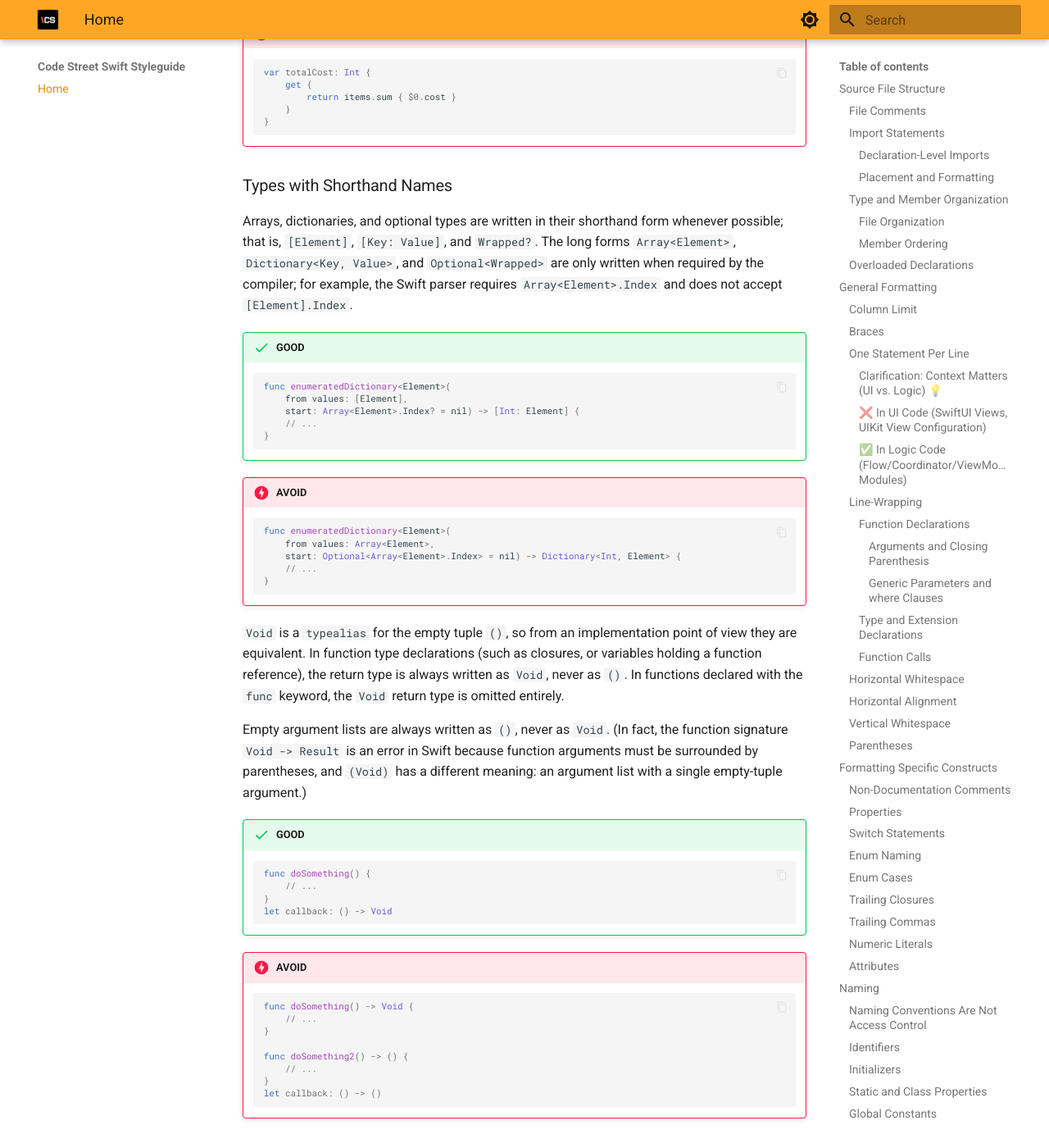
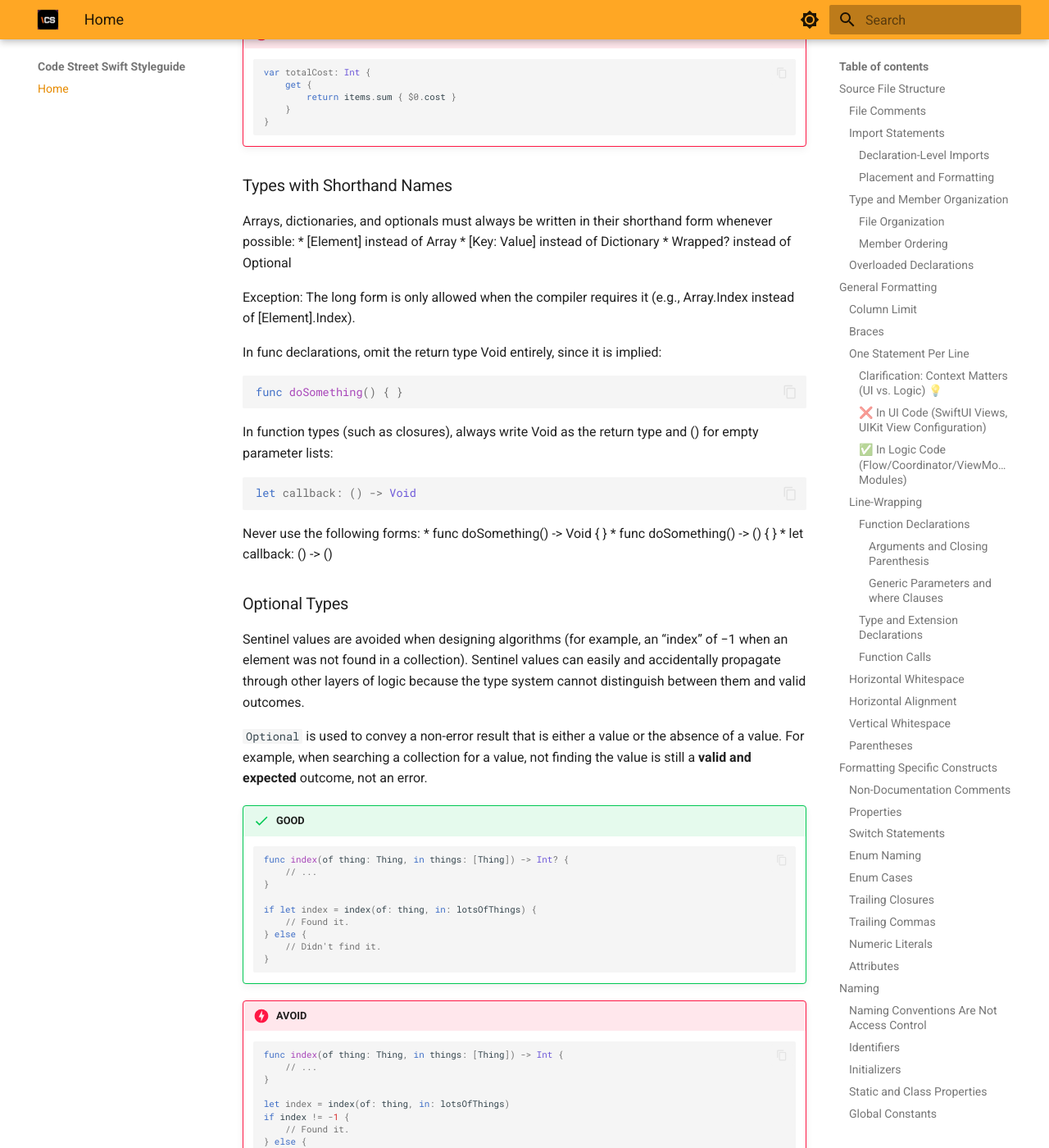
Before and after one commit to Lamass566/styleguide, an MkDocs documentation site: the page built from docs/index.md, in a window 1280 px wide and 1400 px high, scrolled down 24971 px. Shown: the whole window at 82% size. Built offline with MkDocs 1.6.1 and Material for MkDocs 9.7.7, drawn with Linux system fonts in a browser that asks for light colours.

Commit message:
Update index.md

````diff
--- a/docs/index.md
+++ b/docs/index.md
@@ -1001,46 +1001,27 @@ The `get` block for a read-only computed property is omitted and its body is dir
 
 ### Types with Shorthand Names
 
-Arrays, dictionaries, and optional types are written in their shorthand form whenever possible; that is, `[Element]`, `[Key: Value]`, and `Wrapped?`. The long forms `Array<Element>`, `Dictionary<Key, Value>`, and `Optional<Wrapped>` are only written when required by the compiler; for example, the Swift parser requires `Array<Element>.Index` and does not accept `[Element].Index`.
-
-!!! success "GOOD"
-    ```swift
-    func enumeratedDictionary<Element>(
-        from values: [Element],
-        start: Array<Element>.Index? = nil) -> [Int: Element] {
-        // ...
-    }
-    ```
-!!! danger "AVOID"
-    ```swift
-    func enumeratedDictionary<Element>(
-        from values: Array<Element>,
-        start: Optional<Array<Element>.Index> = nil) -> Dictionary<Int, Element> {
-        // ...
-    }
-    ```
-`Void` is a `typealias` for the empty tuple `()`, so from an implementation point of view they are equivalent. In function type declarations (such as closures, or variables holding a function reference), the return type is always written as `Void`, never as `()`. In functions declared with the `func` keyword, the `Void` return type is omitted entirely.
-
-Empty argument lists are always written as `()`, never as `Void`. (In fact, the function signature `Void -> Result` is an error in Swift because function arguments must be surrounded by parentheses, and `(Void)` has a different meaning: an argument list with a single empty-tuple argument.)
-
-!!! success "GOOD"
-    ```swift
-    func doSomething() {
-        // ...
-    }
-    let callback: () -> Void
-    ```
-!!! danger "AVOID"
-    ```swift
-    func doSomething() -> Void {
-        // ...
-    }
-
-    func doSomething2() -> () {
-        // ...
-    }
-    let callback: () -> ()
-    ```
+Arrays, dictionaries, and optionals must always be written in their shorthand form whenever possible:
+* [Element] instead of Array<Element>
+* [Key: Value] instead of Dictionary<Key, Value>
+* Wrapped? instead of Optional<Wrapped>
+
+Exception: The long form is only allowed when the compiler requires it (e.g., Array<Element>.Index instead of [Element].Index).
+
+In func declarations, omit the return type Void entirely, since it is implied:
+```swift
+func doSomething() { }
+```
+In function types (such as closures), always write Void as the return type and () for empty parameter lists:
+```swift
+let callback: () -> Void
+```
+
+Never use the following forms:
+* func doSomething() -> Void { }
+* func doSomething() -> () { }
+* let callback: () -> ()
+
 ### Optional Types
 
 Sentinel values are avoided when designing algorithms (for example, an “index” of −1 when an element was not found in a collection). Sentinel values can easily and accidentally propagate through other layers of logic because the type system cannot distinguish between them and valid outcomes.
````
